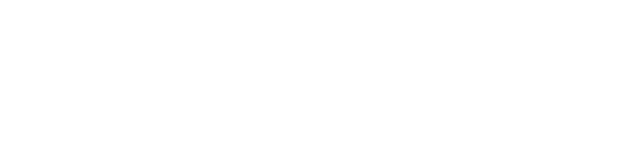
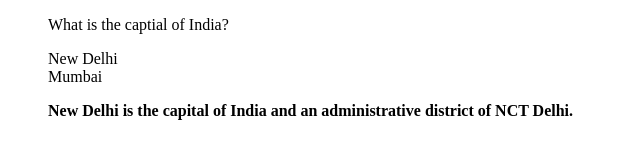
Before and after one commit to acciojob/trivia-pankaj-hpm, a website: page main.html in a window 1280 px wide. Shown: the whole page, without its empty margins (0-640 px from the left). Drawn offline with Linux system fonts and the light colour scheme.

Commit message:
created a submission

```diff
--- a/main.html
+++ b/main.html
@@ -11,6 +11,21 @@
     <script type="text/javascript" src="./script.js">
 </script>
 
+<blockquote cite="https://en.wikipedia.org/wiki/New_Delhi">
+
+<p>What is the captial of India?</p>
+	<p style="Max-width: Around 600px;  Margin: Approximately 10px
+		Padding: Around 15px;">
+		New Delhi <br>
+		Mumbai
+		</p>
+	<p style="Border-left: 8px solid and in green color;Background-color: Close to #f8fffe;Font-weight: Bold">New Delhi is the capital of India and an administrative district of NCT Delhi.</p>
+
+
+</blockquote>
+
+
+
 </body>
 
 </html>
```
